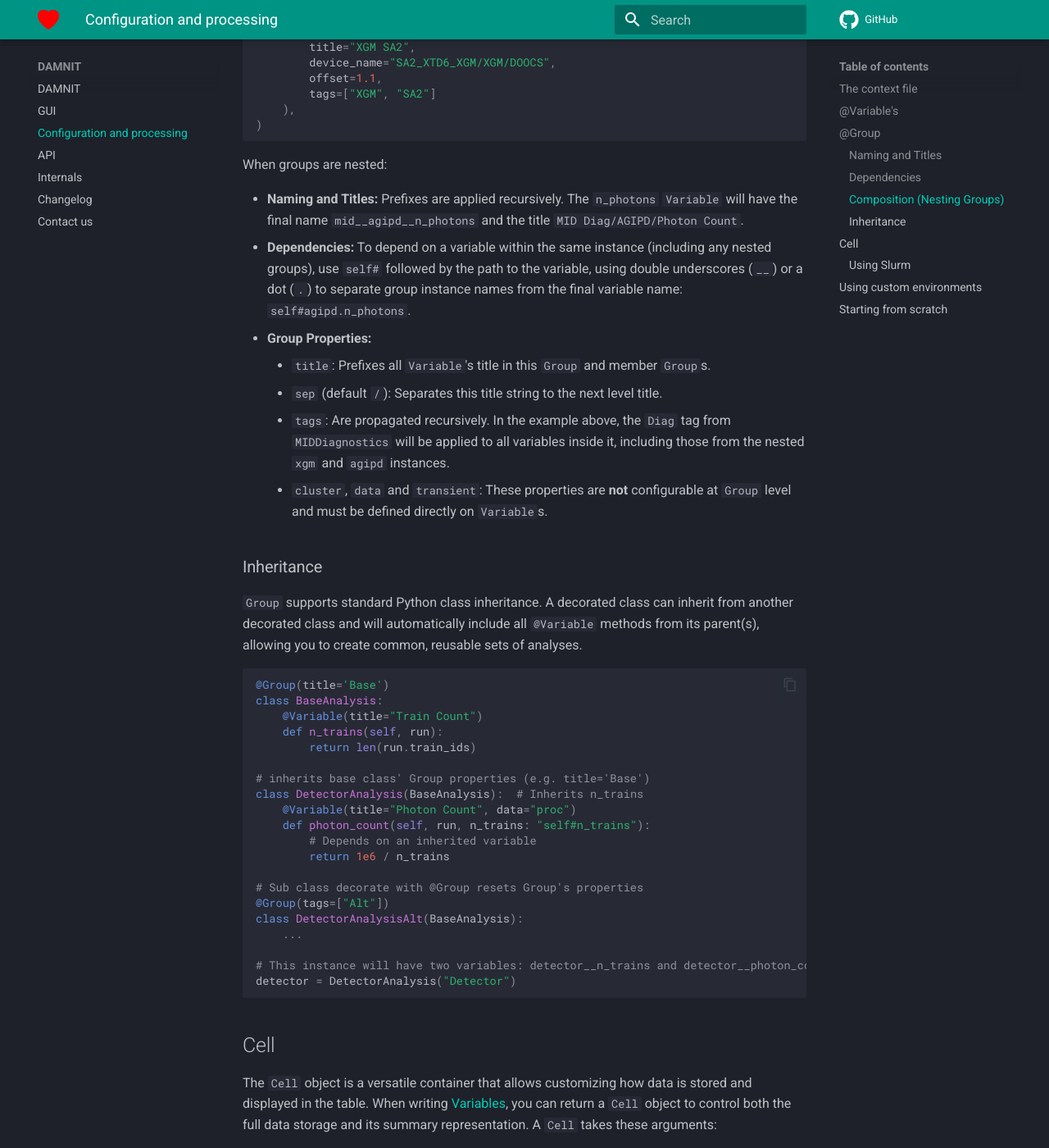
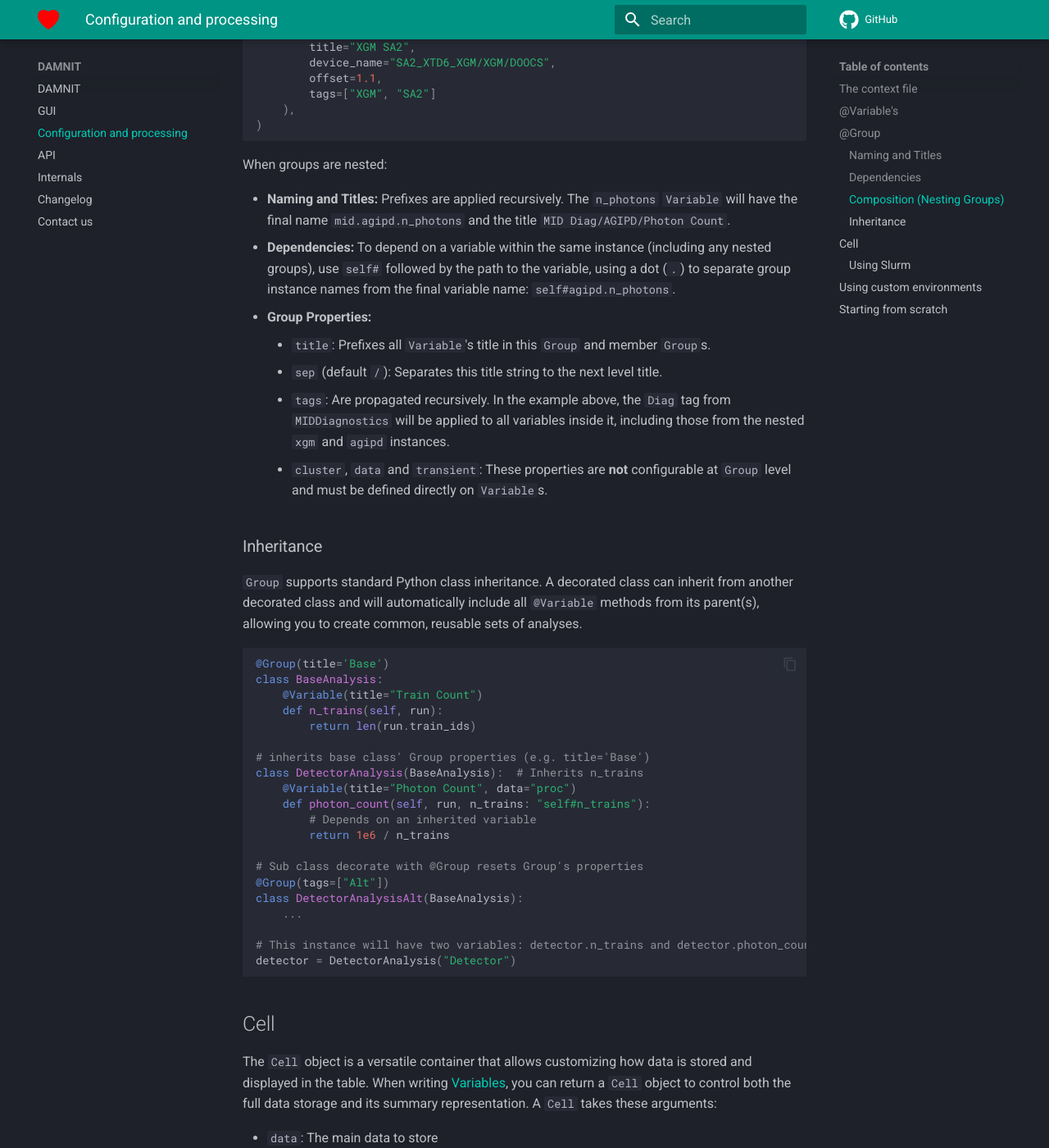
Before and after one commit to European-XFEL/DAMNIT, an MkDocs documentation site: the page built from docs/configuration_and_management.md, in a window 1280 px wide and 1400 px high, scrolled down 5957 px. Shown: the whole window at 82% size. Built offline with MkDocs 1.6.1 and Material for MkDocs 9.7.7, drawn with Linux system fonts in a browser that asks for light colours; comment, search, counter and statistics services are not loaded; some of the changed text lies outside the part shown.

````diff
--- a/docs/configuration_and_management.md
+++ b/docs/configuration_and_management.md
@@ -210,9 +210,8 @@ When you create an instance of a `Group` (e.g., `xgm_sa2`), the `Variable`s
 within it are automatically given prefixed names to avoid conflicts. The
 instance name (the Python variable name you assign it to) is used as the prefix.
 
-- The **`Variable` name** (the Python identifier) is formed by joining the
-  `Group`'s instance name and the method's name with a double underscore:
-  `xgm_sa2__pulse_energy`.
+- The **`Variable` name** is formed by joining the `Group`'s instance name and
+  the method's name with a dot: `xgm_sa2.pulse_energy`.
 - The **variable title** (for display in the GUI) is formed by joining the
   `Group`'s title and the `Variable`'s title with a separator (default is `/`):
   `XGM SA2/Pulse Energy`.
@@ -294,12 +293,12 @@ mid = MIDDiagnostics(
 When groups are nested:
 
 - **Naming and Titles:** Prefixes are applied recursively. The `n_photons`
-  `Variable` will have the final name `mid__agipd__n_photons` and the title
+  `Variable` will have the final name `mid.agipd.n_photons` and the title
   `MID Diag/AGIPD/Photon Count`.
 - **Dependencies:** To depend on a variable within the same instance (including
-  any nested groups), use `self#` followed by the path to the variable, using
-  double underscores (`__`) or a dot (`.`) to separate group instance names from
-  the final variable name: `self#agipd.n_photons`.
+  any nested groups), use `self#` followed by the path to the variable, using a
+  dot (`.`) to separate group instance names from the final variable name:
+  `self#agipd.n_photons`.
 
 - **Group Properties:**
     - `title`: Prefixes all `Variable`'s title in this `Group` and member `Group`s.
@@ -335,7 +334,7 @@ class DetectorAnalysis(BaseAnalysis):  # Inherits n_trains
 class DetectorAnalysisAlt(BaseAnalysis):
     ...
 
-# This instance will have two variables: detector__n_trains and detector__photon_count
+# This instance will have two variables: detector.n_trains and detector.photon_count
 detector = DetectorAnalysis("Detector")
 ```
 
````
